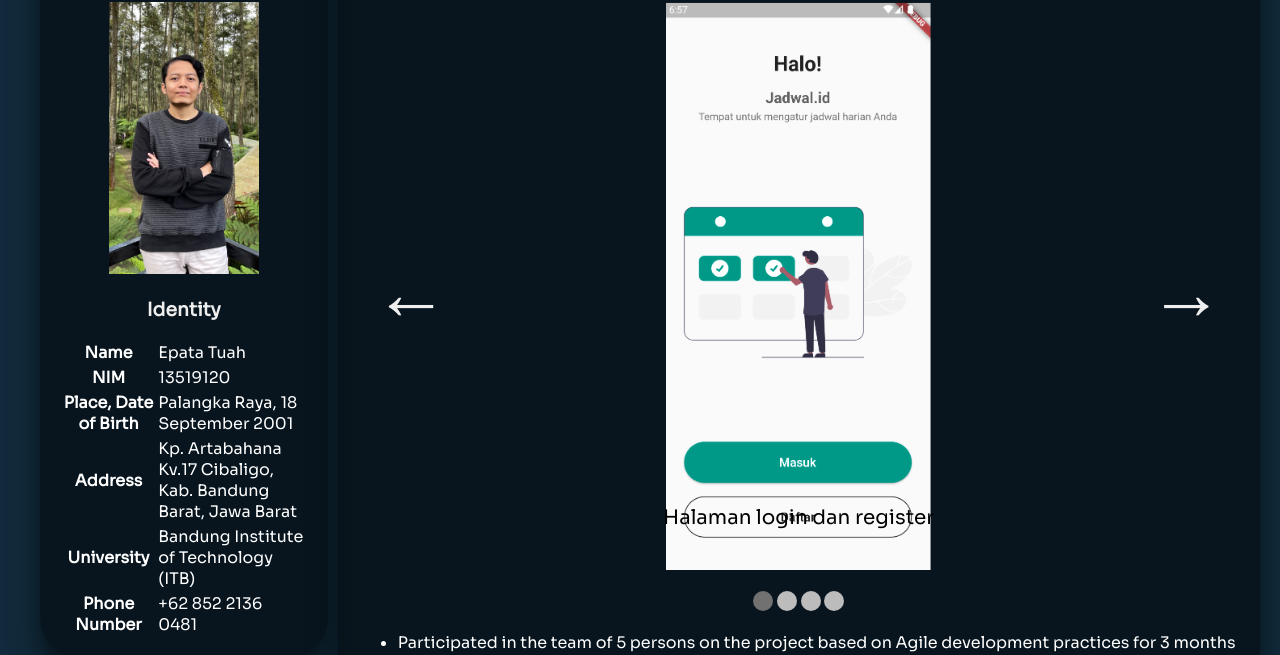
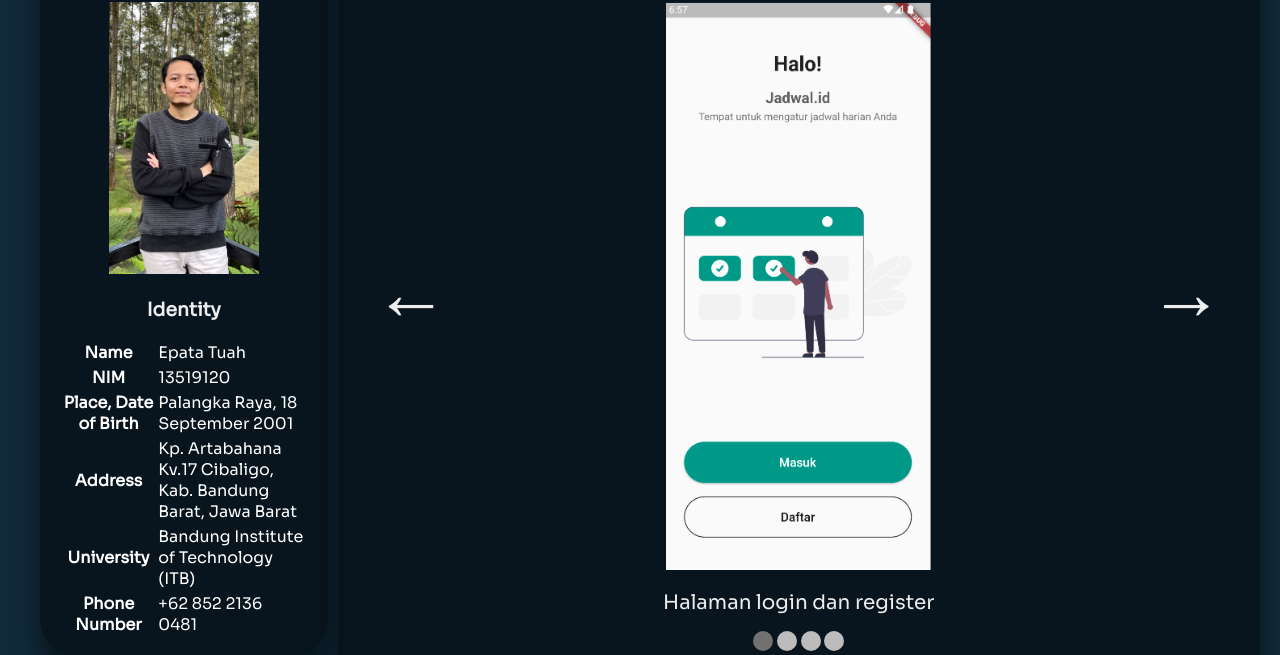
Before and after one commit to epata/epata.github.io, a plain HTML site: page index.html in a window 1280 px wide. Shown: the part 566-1221 px from the top of the page. Drawn offline with Linux system fonts and the light colour scheme.

Commit message:
Update style.css

```diff
--- a/styles/style.css
+++ b/styles/style.css
@@ -171,6 +171,7 @@ aside {
 	display: block;
   	margin-left: auto;
   	margin-right: auto;
+	margin-bottom: 20px;
 	width: 30%;
 }
 
@@ -182,6 +183,7 @@ aside {
 	display: block;
   	margin-left: auto;
   	margin-right: auto;
+	margin-bottom: 20px;
 	width: 30%;
 }
 
@@ -195,13 +197,11 @@ aside {
 }
 
 .img-caption {
-	color: #000;
+	color: #eee;
 	font-size: 20px;
 	width: 100%;
 	text-align: center;
-	padding: 10px 15px;
 	position: absolute;
-	bottom: 30px;
 
 }
 
@@ -221,6 +221,7 @@ aside {
   background-color: #bcbcbc;
   border-radius: 75%;
   display: inline-block;
+  margin-top: 20px;
   transition: background-color 0.8s ease;
   cursor: pointer;
 }
@@ -230,6 +231,7 @@ aside {
 	background-color: #bcbcbc;
 	border-radius: 75%;
 	display: inline-block;
+	margin-top: 20px;
 	transition: background-color 0.8s ease;
 	cursor: pointer;
   }
```
